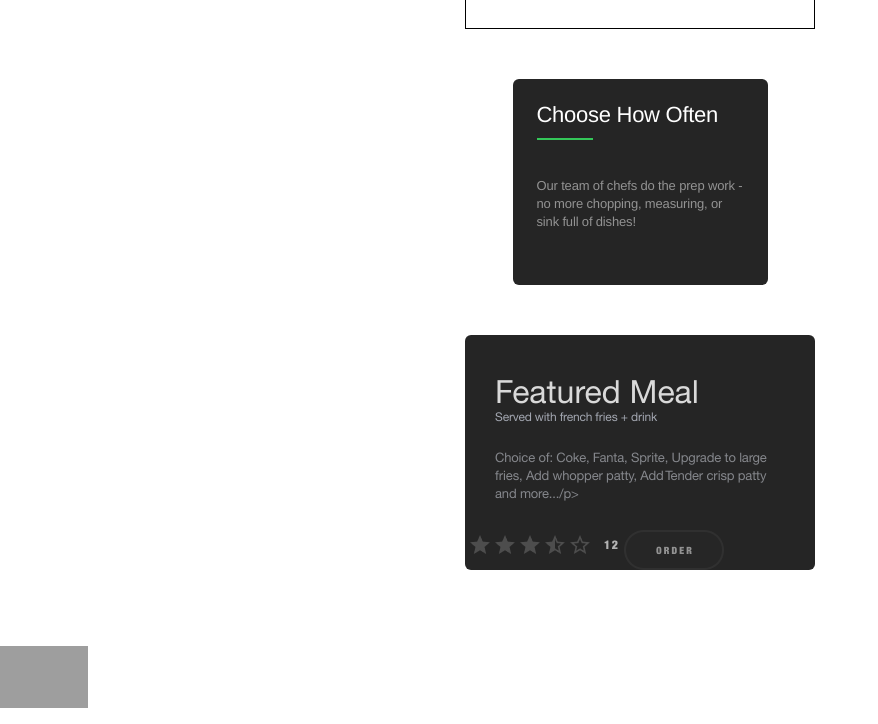
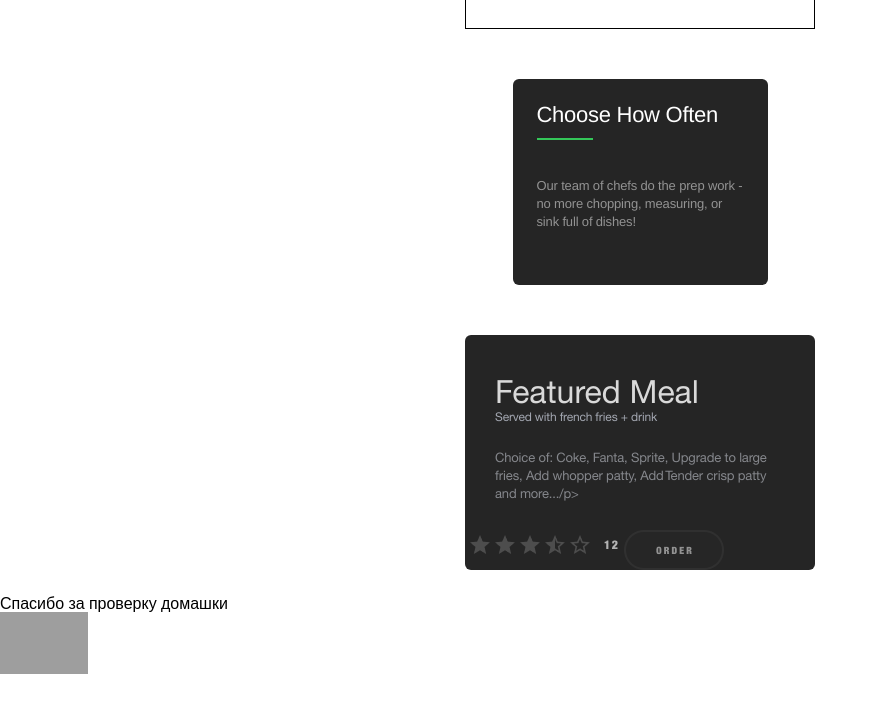
Before and after one commit to Svetlana2021/practice_2, a plain HTML site: page index.html in a window 1280 px wide. Shown: the part 1268-1992 px from the top of the page, without its empty margins (0-878 px from the left). Drawn offline with Linux system fonts and the light colour scheme; grey boxes are pictures that could not be loaded.

Commit message:
Add files via upload

```diff
--- a/index.html
+++ b/index.html
@@ -97,16 +97,10 @@
 					</div>
 				</div>
 			</div>
-	</div>
-
-
-
-
-
 		</main>
 
 
-	<!-- <footer class="footer"> Спасибо за проверку домашки </footer> -->
+		<footer class="footer"> Спасибо за проверку домашки </footer>
 		<p>
 			<a href="https://jigsaw.w3.org/css-validator/check/referer">
 				<img style="border:0;width:88px;height:31px" src="https://jigsaw.w3.org/css-validator/images/vcss"
```
Lines whose indentation alone changed are shown as unchanged.
